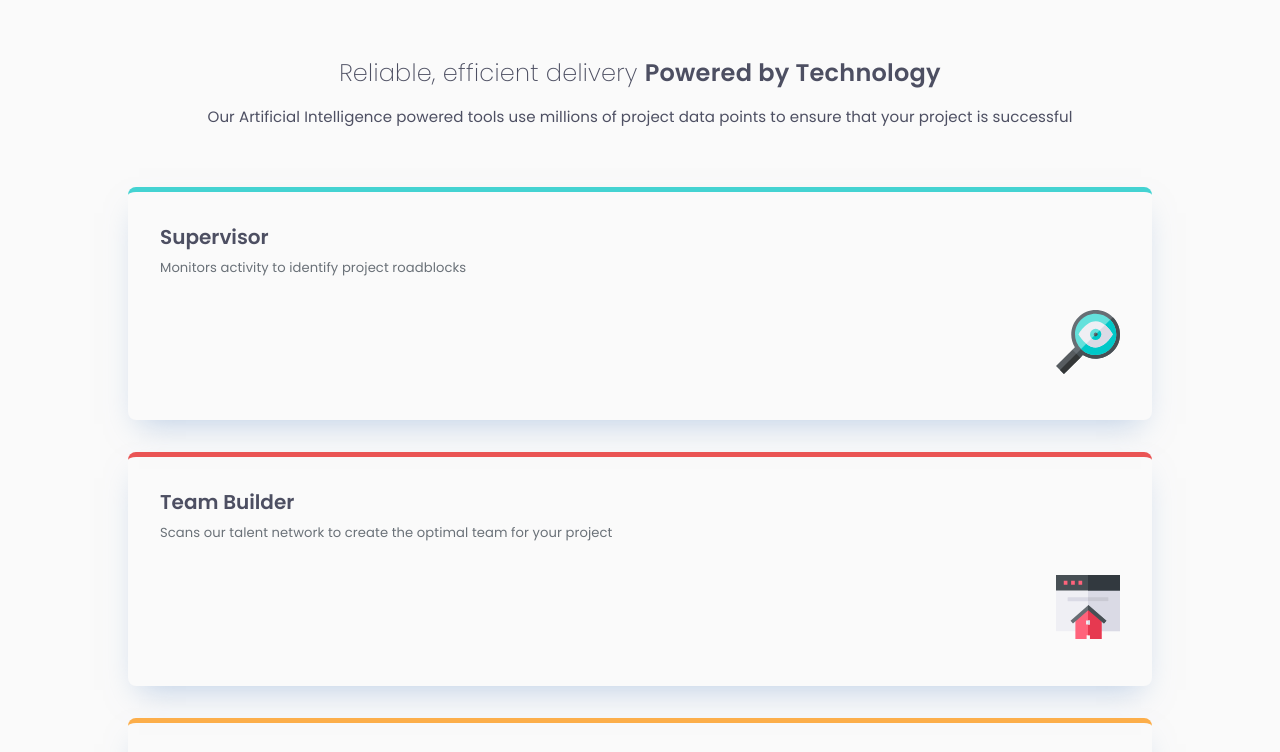
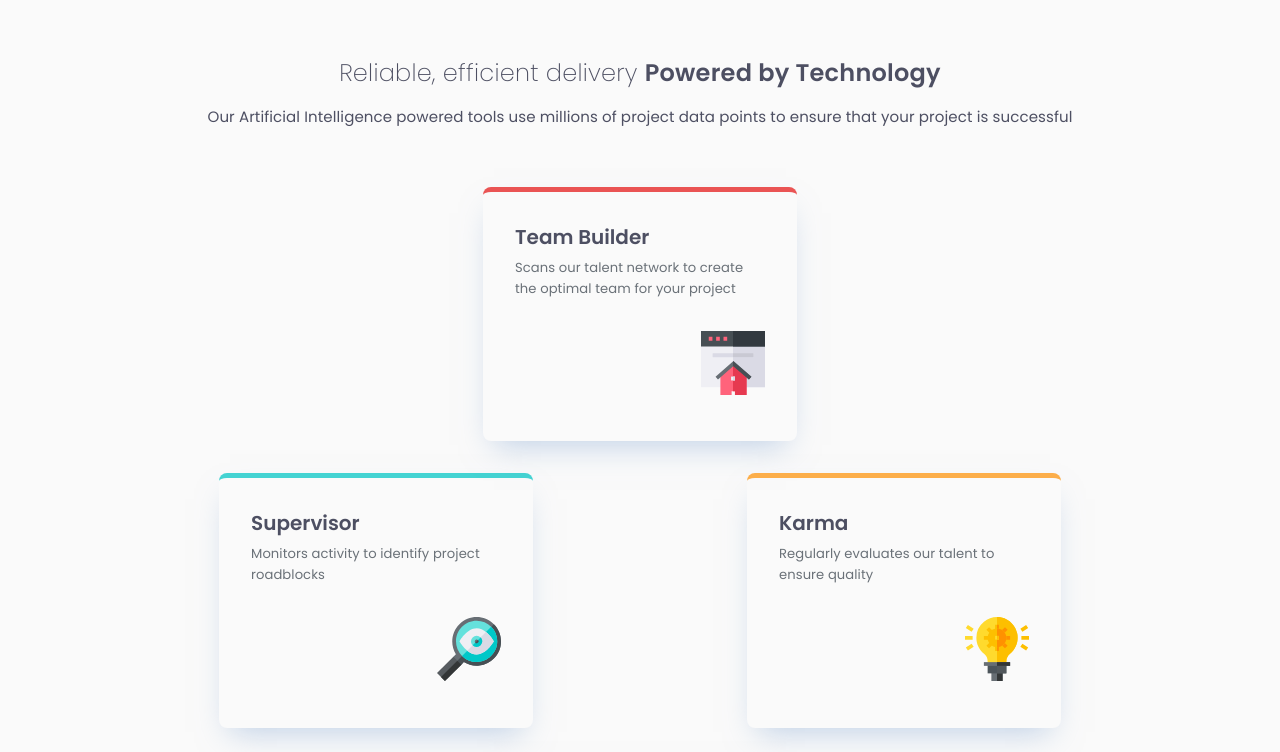
Before and after one commit to natalya87324/four-card-feature-section, a plain HTML site: page index.html in a window 1280 px wide. Shown: the top 752 px of the page. Drawn offline with Linux system fonts and the light colour scheme.

Commit message:
feat: add features card layout for tablet

```diff
--- a/css/style.css
+++ b/css/style.css
@@ -71,6 +71,8 @@ body {
 }
 
 .features {
+  container-type: inline-size;
+  container-name: feature-cards;
   width: clamp(314px, 80%, 1114px);
   margin-top: 3.5rem;
 }
@@ -101,13 +103,16 @@ body {
 
 .features__list {
   display: grid;
+  justify-items: center;
   gap: 2rem;
   list-style: none;
+  margin-bottom: 65px;
 }
 
 .features__item {
   display: flex;
   flex-direction: column;
+  max-width: 314px;
   padding: 2rem;
   padding-bottom: 2.93rem;
   border-radius: 8px;
@@ -151,3 +156,21 @@ body {
   align-self: flex-end;
   margin-top: 2rem;
 }
+
+@container feature-cards (width > 314px) {
+  .features__list {
+    grid-template-areas: "feature-1 feature-1"
+      "feature-2 feature-3"
+      "feature-4 feature-4";
+    grid-template-columns: 1fr 1fr;
+    margin-bottom: 80px;
+  }
+
+  .features__item:nth-child(2) {
+    grid-area: feature-1;
+  }
+
+  .features__item:last-child {
+    grid-area: feature-4;
+  }
+}
```
